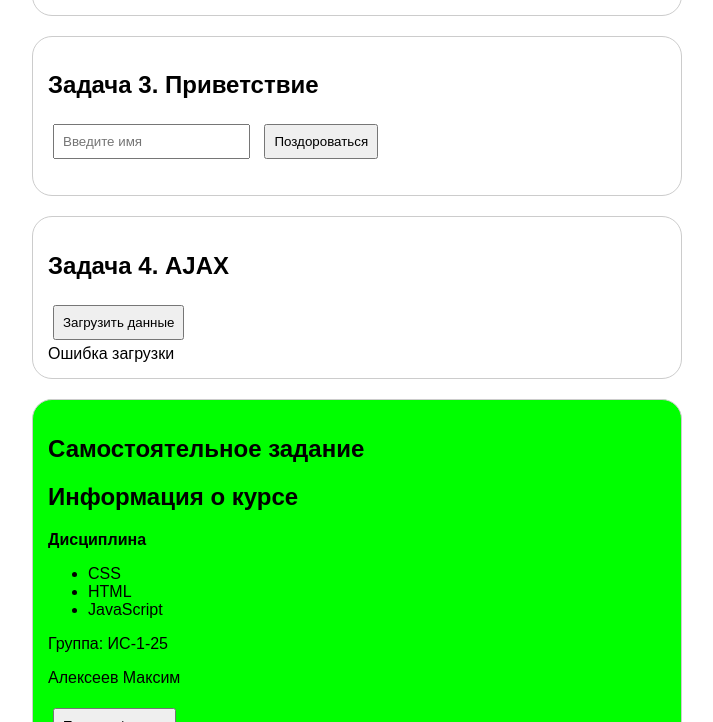
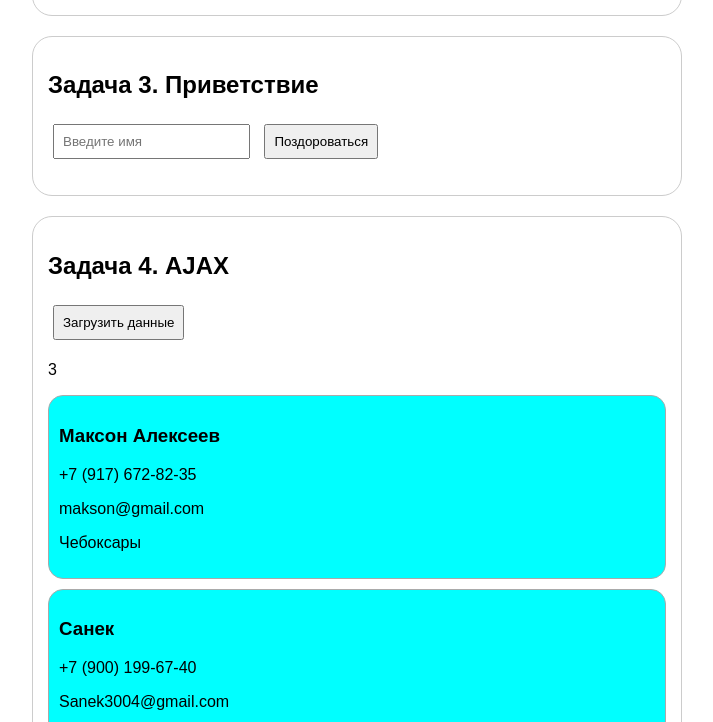
Before and after one commit to siziemvp/uchebnaya-praktika, a plain HTML site: page about-me/jquery-lab.html in a window 1280 px wide. Both pictures are taken after a click on the button "Загрузить данные". Shown: the part 501-1223 px from the top of the page, without its empty margins (283-996 px from the left). Drawn offline with nearby package versions, Linux system fonts and the light colour scheme; no server answers.

Commit message:
add changes

```diff
--- a/about-me/js/jquery-lab.js
+++ b/about-me/js/jquery-lab.js
@@ -51,7 +51,7 @@ $('#load-btn').click(function () {
     $('#users').text('Загрузка...');
 
     $.ajax({
-        url: 'https://jsonplaceholder.typicode.com/users',
+        url: 'data/users.json',
         method: 'GET',
 
         success: function (users) {
@@ -74,7 +74,9 @@ $('#load-btn').click(function () {
 
                 $('#users').append(card);
 
-                $('.card').css('backgroundColor', 'lime');
+                $('.card').css('backgroundColor', 'aqua');
+                $('.card').css('border-radius', '15px');
+
             }
 
         },
```
Also changed, not shown: about-me/interactive-lab.html (+2 -2 lines).
